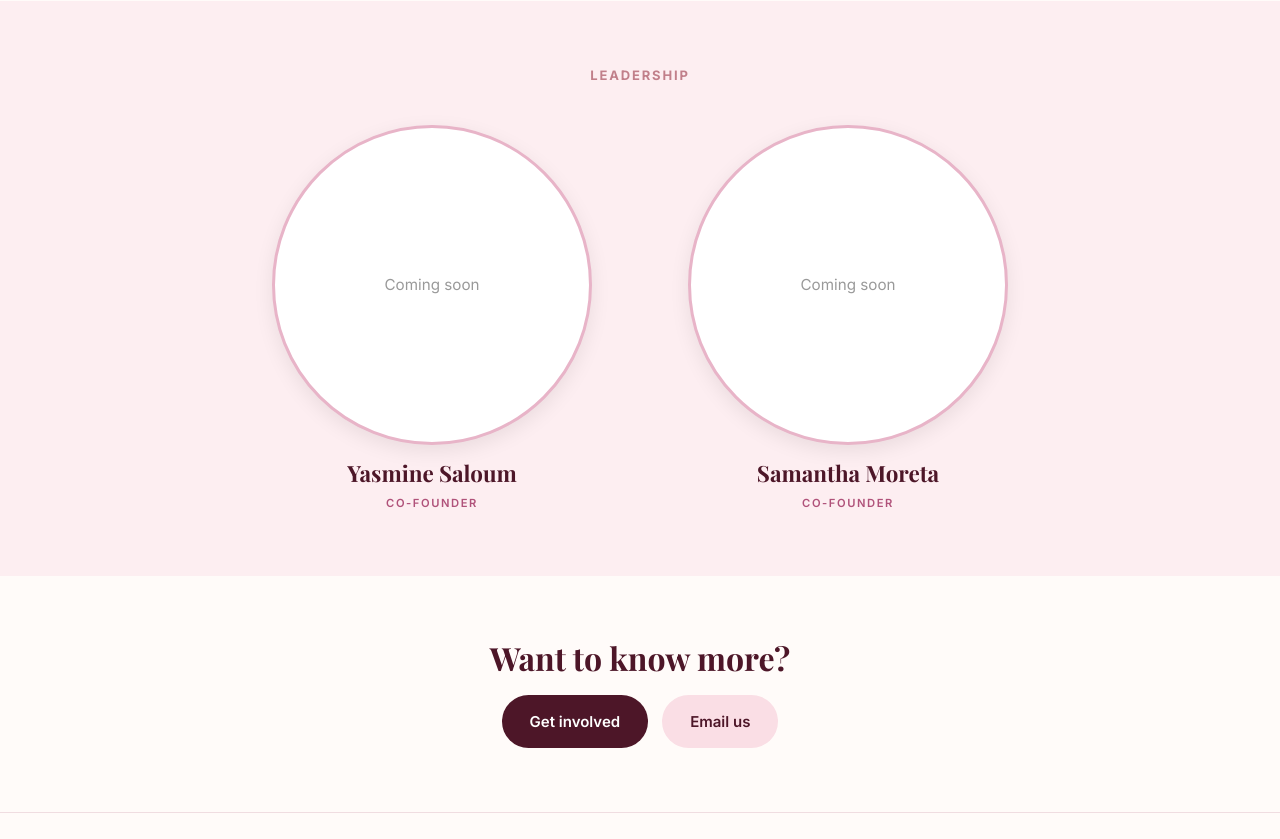
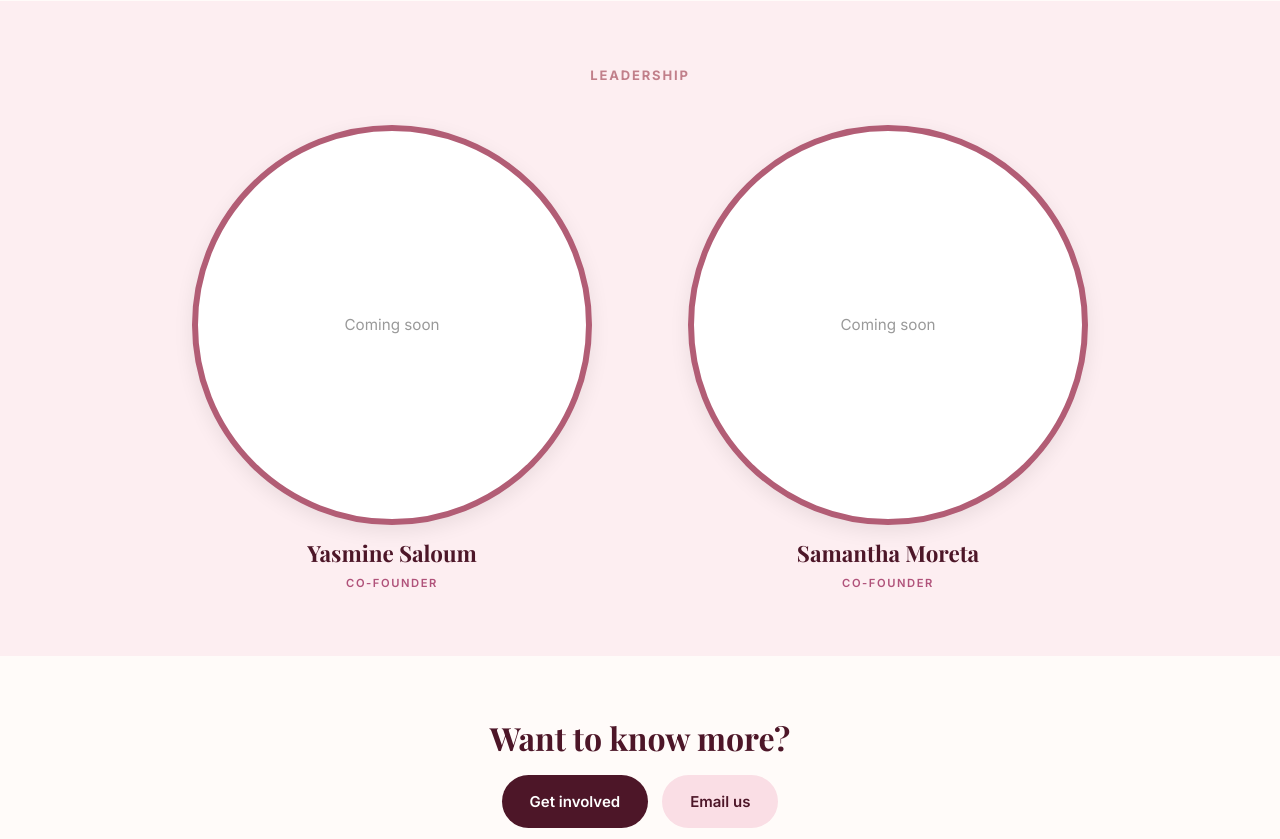
Before and after one commit to innovateherofficial/innovateher-official, a plain HTML site: page about.html in a window 1280 px wide. Shown: the part 1060-1899 px from the top of the page. Drawn offline with nearby package versions, Linux system fonts and the light colour scheme; a script that the page names is missing; a web font is replaced by a local one.

Commit message:
Update about.html

```diff
--- a/about.html
+++ b/about.html
@@ -31,11 +31,11 @@
       color: inherit;
     }
     .leader-circle {
-      width: min(320px, 70vw);
-      height: min(320px, 70vw);
+      width: min(400px, 80vw) !important;
+      height: min(400px, 80vw) !important;
       border-radius: 50%;
       background: #fff;
-      border: 3px solid #e8b4c8;
+      border: 6px solid #b25d75;
       display: flex;
       align-items: center;
       justify-content: center;
@@ -51,7 +51,7 @@
       transform: translateY(-4px);
       box-shadow: 0 10px 28px rgba(0, 0, 0, 0.14);
     }
-    .leader-circle-wrap:focus-visible { outline: 3px solid #e8b4c8; outline-offset: 8px; border-radius: 12px; }
+    .leader-circle-wrap:focus-visible { outline: 3px solid #b25d75; outline-offset: 8px; border-radius: 12px; }
     .leader-circle-wrap h3 { margin: 0; font-size: 1.4rem; }
     .leader-circle-wrap .leader-role {
       margin-top: -8px;
```
